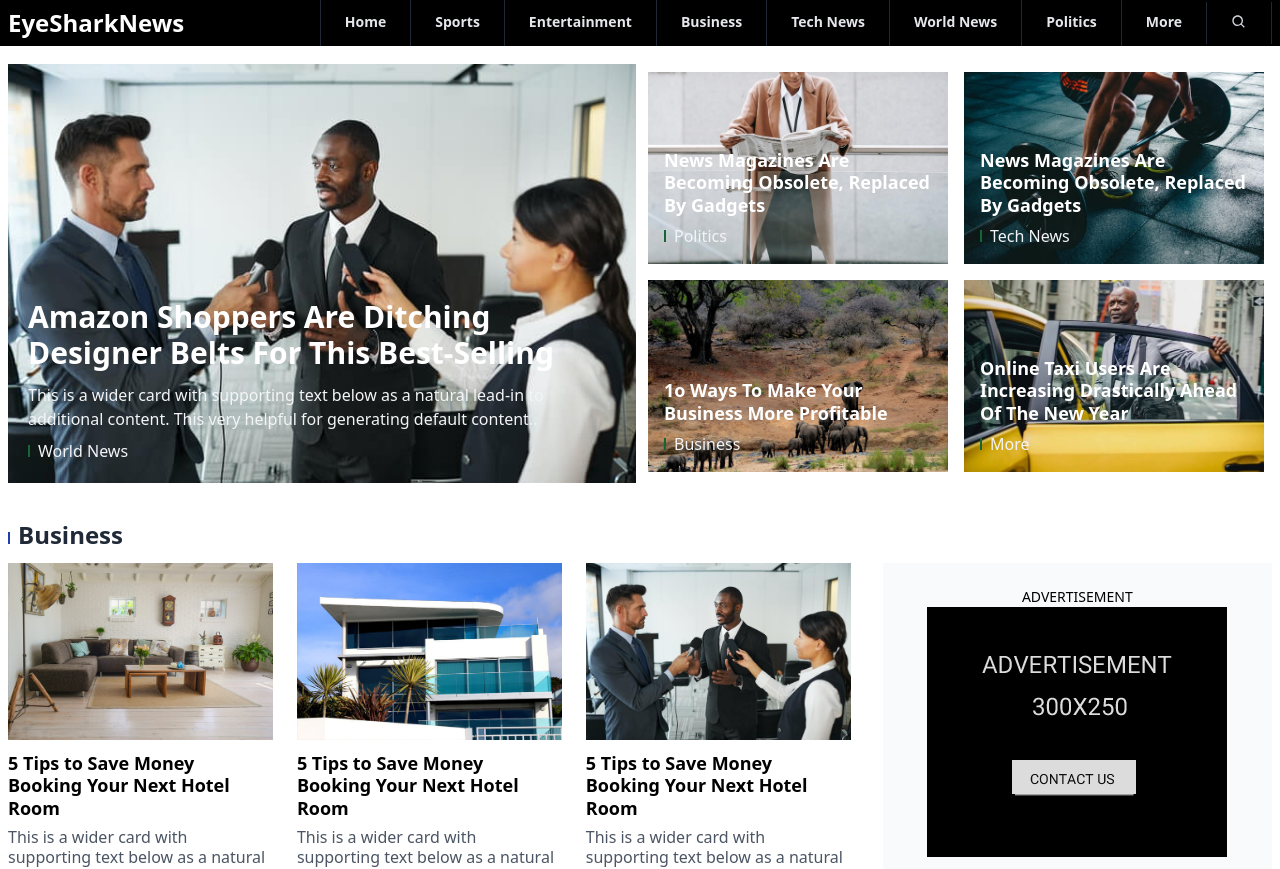
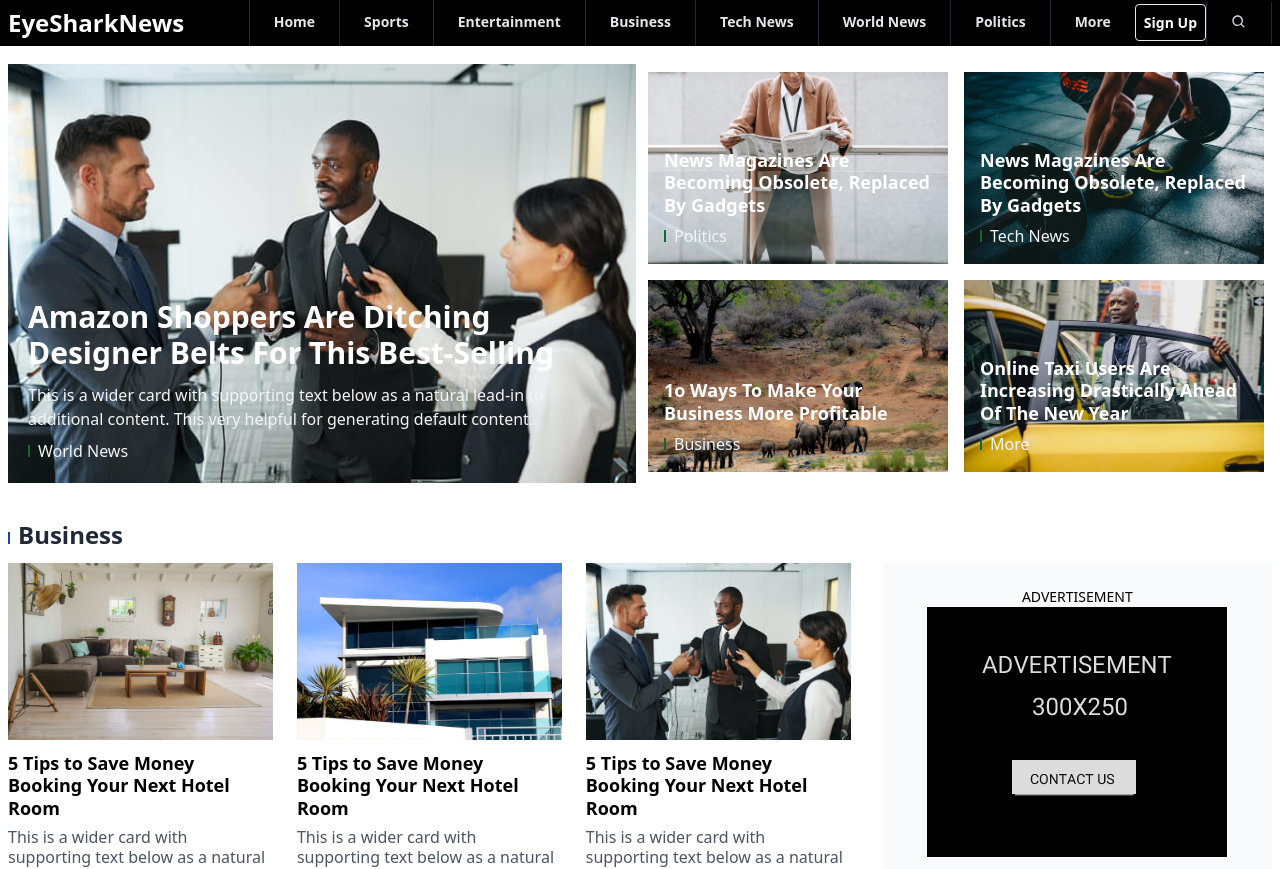
Before and after one commit to Kincaid-kroos/eyesharknews, a React (Vite) app in the folder eyesharknews/: page / in a window 1280 px wide. Shown: the top 869 px of the page. Built offline with nearby package versions, Linux system fonts and the light colour scheme.

Commit message:
sign up button adition

```diff
--- a/eyesharknews/src/hoc/navbar.jsx
+++ b/eyesharknews/src/hoc/navbar.jsx
@@ -55,8 +55,13 @@ const Navbar = () => {
   <li className="relative border-l border-gray-800 hover:bg-gray-900">
     <Link className="block py-3 px-6 border-b-2 border-transparent" to="/category/More">More</Link>
   </li>
+  <li>
+  <Link to="/register" className="border rounded text-white justify-center text-center font-bold py-2 px-2 bg-danger no-underline ">
+          Sign Up
+   </Link>
+  </li>
 </ul>
-<div className="flex flex-row items-center text-gray-300">
+          <div className="flex flex-row items-center text-gray-300">
                   {isSearchOpen ? (
                     <div className="search-dropdown relative border-r lg:border-l border-gray-800 hover:bg-gray-900">
                       <div className="dropdown-menu absolute left-auto right-0 top-full z-50 text-left bg-white text-gray-700 border border-gray-100 mt-1 p-3" style={{ minWidth: '15rem' }}>
```
Also changed, not shown: 1 other file (tests, documents, lock files or other folders).
